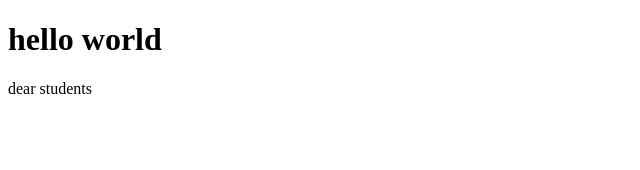
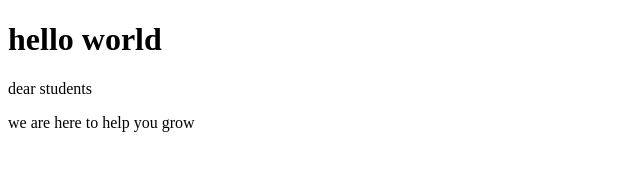
Before and after one commit to Sradhakp14/profile, a plain HTML site: page index.html in a window 1280 px wide. Shown: the whole page, without its empty margins (0-640 px from the left). Drawn offline with Linux system fonts and the light colour scheme.

Commit message:
second paragraph added

```diff
--- a/index.html
+++ b/index.html
@@ -8,5 +8,6 @@
 <body>
     <h1>hello world</h1>
     <p>dear students</p>
+    <p>we are here to help you grow</p>
 </body>
 </html>
```
